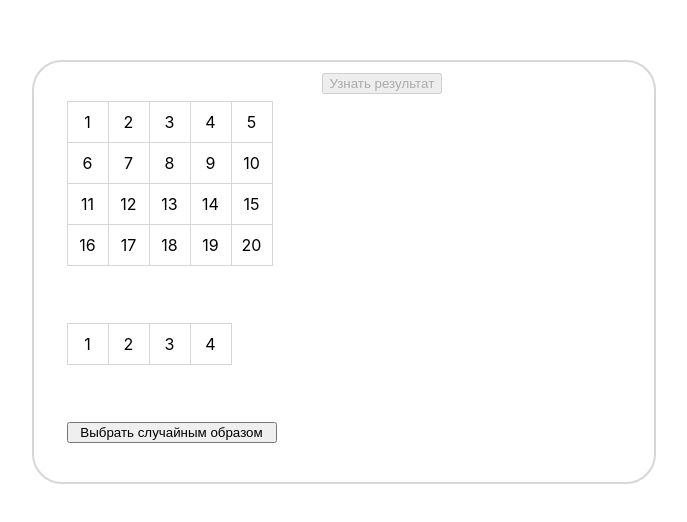
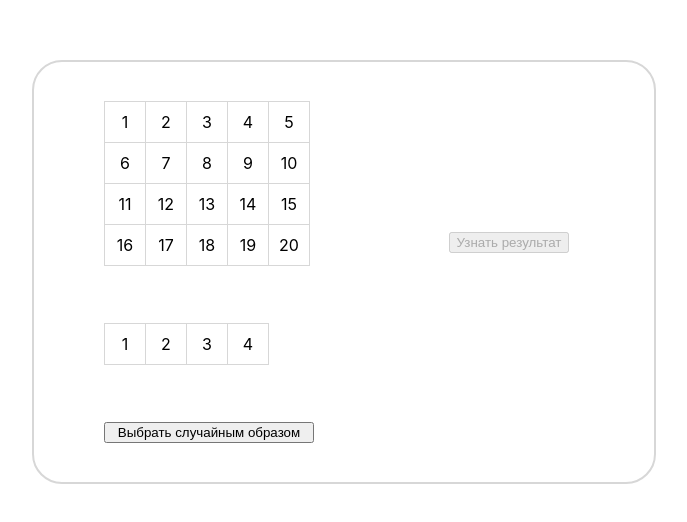
Before and after one commit to winkyBrain/rapido, a React (Create React App) app: page / in a window 1280 px wide. Shown: the part 128-650 px from the top of the page, without its empty margins (296-983 px from the left). Built offline with nearby package versions, Linux system fonts and the light colour scheme.

Commit message:
add some css

```diff
--- a/src/components/GameField/GameField.module.css
+++ b/src/components/GameField/GameField.module.css
@@ -15,5 +15,5 @@
 }
 
 .resultPart {
-  width: 300px;
+  width: 150px;
 }
--- a/src/components/ResultField/ResultField.js
+++ b/src/components/ResultField/ResultField.js
@@ -1,3 +1,5 @@
+import styles from './ResultField.module.css'
+
 const ResultField = ({
   firstFieldValues,
   secondFieldValues,
@@ -8,7 +10,7 @@ const ResultField = ({
 }) => {
 
   return (
-    <>
+    <div className={styles.resultField}>
       {gameIsFinished ? (
         <button onClick={beginNewGame}>Начать новую игру</button>
       ) : (
@@ -19,10 +21,10 @@ const ResultField = ({
           Узнать результат
         </button>
       )}
-      <div>
+      <div className={styles.result}>
         {gameIsFinished ? isVictory ? 'Вы победили' : 'Вы проиграли': null}
       </div>
-    </>
+    </div>
   );
 };
 
--- a/src/components/ResultField/ResultField.module.css
+++ b/src/components/ResultField/ResultField.module.css
@@ -3,4 +3,10 @@
   flex-direction: column;
   justify-content: center;
   align-items: center;
+  height: 100%;
 }
+
+.result {
+  margin-top: 30px;
+  min-height: 30px;
+}
```
